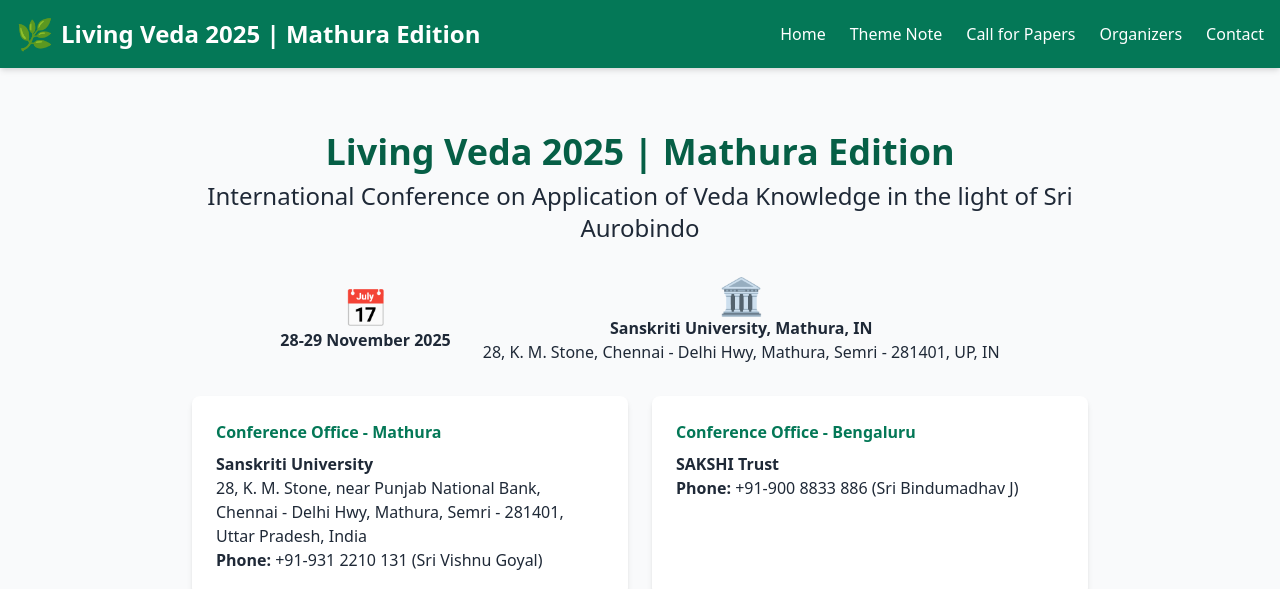
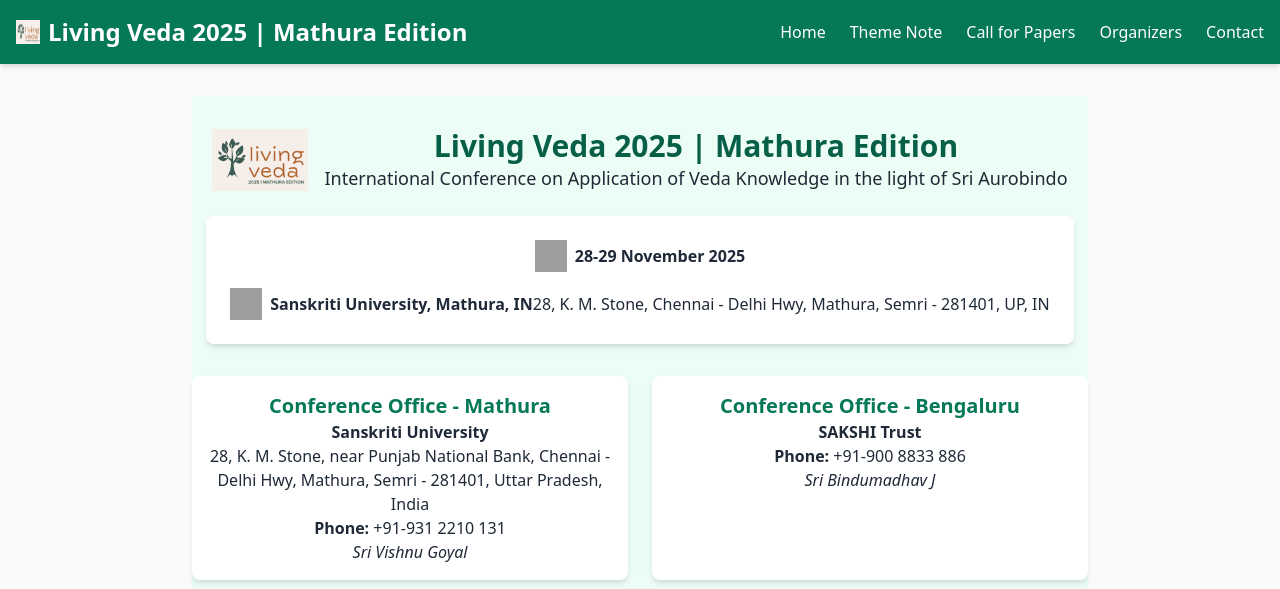
Before and after one commit to nagarajpg/living-veda-2025, a Jekyll site: the page built from index.md, in a window 1280 px wide. Shown: the top 589 px of the page. Built offline with Jekyll 4.4.1, drawn with Linux system fonts in a browser that asks for light colours; some of the changed text lies outside the part shown; grey boxes are pictures that could not be loaded.

Commit message:
add resposive css and make links birghter and bigger

```diff
--- a/_config.yml
+++ b/_config.yml
@@ -1,8 +1,7 @@
 title: Living Veda 2025 | Mathura Edition
 description: International Conference on Application of Veda Knowledge in the light of Sri Aurobindo, 28-29 November 2025, Sanskriti University, Mathura, IN.
-url: "https://nagarajpg.github.io"
-baseurl: "/living-veda-2025"
-url: "https://nagarajpg.github.io"
+baseurl: ""
+url: "https://livingveda.info"
 theme: minima
 plugins:
   - jekyll-feed
@@ -23,12 +22,8 @@
   website: www.vedah.com
   email: info@vedah.com
   registration_link: https://forms.gle/YourGoogleFormLinkHere
-  sri_aurobindo_image: /assets/images/sri-aurobindo-portrait.jpg
-  logos:
-    - central_sanskrit: /assets/images/central-sanskrit-university-logo.png
-    - sanskriti: /assets/images/sanskriti-university-logo.png
-    - sri_aurobindo_society: /assets/images/sri-aurobindo-society-logo.png
-    - sakshi_trust: /assets/images/sakshi-trust-logo.png
+  sri_aurobindo_image: /assets/images/sri-aurobindo-circle.png
+  theme_note_bg_image: /assets/images/theme-temple-bg.jpg
   offices:
     - name: Conference Office - Mathura
       org: Sanskriti University
@@ -69,18 +64,16 @@
     deadline_abstract: 30th September 2025
     deadline_full: 30th October 2025
     topics:
-      - a. Vedic philosophy and spirituality
-      - b. Vedic rituals and practices in modern times
-      - c. Vedic insights for sustainable living
-      - d. Interdisciplinary approaches to Vedic studies
-      - e. Vedic heritage and cultural preservation
+      - Vedic philosophy and spirituality
+      - Vedic rituals and practices in modern times
+      - Vedic insights for sustainable living
+      - Interdisciplinary approaches to Vedic studies
+      - Vedic heritage and cultural preservation
     guidelines:
-      - Abstracts (250–300 words): 30th September 2025
-      - Selection and other key details will be communicated through email
-      - Full papers (for selected abstracts): 30th October 2025
-      - Papers must be original, unpublished, and not under review elsewhere
-      - Submissions should be in English/Hindi/Samskruta and aligned with the conference theme
+      - Abstracts (250–300 words)
+      - Papers in English/Hindi/Samskruta, original and unpublished
+      - Aligned with conference theme
     benefits:
-      - Present research to a diverse audience of scholars and practitioners
-      - Selected papers will be published in conference proceedings/journals
-      - Networking opportunities with leading experts in Vedic studies
+      - Present to diverse audience
+      - Selected papers published in proceedings/journal
+      - Networking with experts
--- a/_layouts/default.html
+++ b/_layouts/default.html
@@ -8,25 +8,41 @@
   {% seo %}
 </head>
 <body class="bg-gray-50 font-sans text-gray-800">
-  <header class="bg-green-700 text-white p-4 shadow-md relative">
+  <header class="bg-green-700 text-white p-4 shadow-md">
     <div class="container mx-auto flex justify-between items-center">
-      <a href="/" class="text-2xl font-bold flex items-center">
-        <span class="mr-2 text-3xl">🌿</span>{{ site.conference.name }}
+      <a href="{{ site.baseurl }}/" class="text-2xl font-bold flex items-center">
+        <img src="{{ site.baseurl }}/assets/images/living-veda-logo.png" alt="Logo" class="w-6 h-6 mr-2">
+        {{ site.conference.name }}
       </a>
-      <ul class="flex space-x-6">
+      <div class="md:hidden">
+        <button id="menu-toggle" class="focus:outline-none">
+          <svg class="w-6 h-6" fill="none" stroke="currentColor" viewBox="0 0 24 24">
+            <path stroke-linecap="round" stroke-linejoin="round" stroke-width="2" d="M4 6h16M4 12h16m-7 6h7"></path>
+          </svg>
+        </button>
+      </div>
+      <nav id="nav-menu" class="hidden md:flex md:space-x-6">
+        <ul class="flex flex-col md:flex-row space-y-2 md:space-y-0 md:space-x-6">
           <li><a href="{{ site.baseurl }}/" class="hover:underline">Home</a></li>
           <li><a href="{{ site.baseurl }}/theme-note" class="hover:underline">Theme Note</a></li>
           <li><a href="{{ site.baseurl }}/call-for-papers" class="hover:underline">Call for Papers</a></li>
           <li><a href="{{ site.baseurl }}/organizers" class="hover:underline">Organizers</a></li>
           <li><a href="{{ site.baseurl }}/contact" class="hover:underline">Contact</a></li>
         </ul>
+      </nav>
     </div>
   </header>
   <main class="container mx-auto py-8 px-4">
     {{ content }}
   </main>
   <footer class="bg-gray-800 text-white p-4 text-center mt-12">
-    <p>&copy; {{ site.time | date: '%Y' }} {{ site.conference.name }} | <a href="{{ site.conference.website }}" class="underline">www.vedah.com</a> | <a href="mailto:{{ site.conference.email }}" class="underline">info@vedah.com</a></p>
+    <p>&copy; {{ site.time | date: '%Y' }} {{ site.conference.name }}. Organized by {{ site.conference.organizers | join: ', ' }}. <a href="{{ site.conference.website }}" class="underline">www.vedah.com</a> | <a href="mailto:{{ site.conference.email }}" class="underline">{{ site.conference.email }}</a></p>
   </footer>
+  <script>
+    document.getElementById('menu-toggle').addEventListener('click', function() {
+      const navMenu = document.getElementById('nav-menu');
+      navMenu.classList.toggle('hidden');
+    });
+  </script>
 </body>
 </html>
--- a/index.md
+++ b/index.md
@@ -3,45 +3,72 @@
 title: Home
 ---
 
-<div class="py-8">
-  <div class="text-center mb-8">
-    <h1 class="text-4xl font-bold text-green-800 mb-2">{{ site.conference.name }}</h1>
-    <h2 class="text-2xl mb-6">{{ site.conference.full_name }}</h2>
-  </div>
-
-  <div class="flex flex-col md:flex-row justify-center items-center space-y-4 md:space-y-0 md:space-x-8 mb-8">
-    <div class="text-center">
-      <span class="text-4xl">📅</span>
-      <p class="font-bold">{{ site.conference.dates }}</p>
-    </div>
-    <div class="text-center">
-      <span class="text-4xl">🏛️</span>
-      <p class="font-bold">{{ site.conference.location }}</p>
-      <p>{{ site.conference.address }}</p>
+<div class="text-center py-8 bg-green-50">
+  <div class="flex justify-center items-center mb-6 flex-col md:flex-row">
+    <img src="{{ site.baseurl }}/assets/images/living-veda-logo.png" alt="Living Veda Logo" class="w-24 h-auto mb-4 md:mb-0 md:mr-4">
+    <div>
+      <h1 class="text-4xl font-bold text-green-800 sm:text-3xl">{{ site.conference.name }}</h1>
+      <h2 class="text-xl sm:text-lg">{{ site.conference.full_name }}</h2>
     </div>
   </div>
 
-  <div class="grid md:grid-cols-2 gap-6 mb-8 max-w-4xl mx-auto">
+  <div class="bg-white p-6 rounded-lg shadow-md inline-block mb-8 w-full md:w-auto">
+    <div class="flex justify-center items-center mb-4 flex-col sm:flex-row">
+      <img src="{{ site.baseurl }}/assets/images/calendar-icon.png" alt="Calendar" class="w-8 h-8 mr-0 sm:mr-2 mb-2 sm:mb-0">
+      <strong>{{ site.conference.dates }}</strong>
+    </div>
+    <div class="flex justify-center items-center flex-col sm:flex-row">
+      <img src="{{ site.baseurl }}/assets/images/location-icon.png" alt="Location" class="w-8 h-8 mr-0 sm:mr-2 mb-2 sm:mb-0">
+      <strong>{{ site.conference.location }}</strong><br class="sm:hidden">{{ site.conference.address }}
+    </div>
+  </div>
+
+  <div class="grid grid-cols-1 md:grid-cols-2 gap-6 mb-8 max-w-4xl mx-auto">
     {% for office in site.conference.offices %}
-    <div class="bg-white p-6 rounded-lg shadow-md">
-      <h3 class="font-bold text-green-700 mb-2">{{ office.name }}</h3>
+    <div class="bg-white p-4 rounded-lg shadow-md">
+      <h3 class="font-bold text-green-700 text-lg sm:text-xl">{{ office.name }}</h3>
       <p><strong>{{ office.org }}</strong></p>
-      <p>{{ office.address }}</p>
-      <p><strong>Phone:</strong> {{ office.phone }} ({{ office.contact }})</p>
+      <p class="text-sm sm:text-base">{{ office.address }}</p>
+      <p><strong>Phone:</strong> {{ office.phone }}<br><em>{{ office.contact }}</em></p>
     </div>
     {% endfor %}
   </div>
 
-  <div class="flex justify-center space-x-6 mb-8">
-    <img src="{{ site.conference.logos.central_sanskrit }}" alt="Central Sanskrit University" class="w-20 h-auto">
-    <img src="{{ site.conference.logos.sanskriti }}" alt="Sanskriti University" class="w-20 h-auto">
-    <img src="{{ site.conference.logos.sri_aurobindo_society }}" alt="Sri Aurobindo Society" class="w-20 h-auto">
-    <img src="{{ site.conference.logos.sakshi_trust }}" alt="SAKSHI Trust" class="w-20 h-auto">
+  <div class="flex justify-center space-x-6 mb-8 flex-wrap">
+    <img src="{{ site.baseurl }}/assets/images/central-sanskrit-uni-logo.png" alt="Central Sanskrit University Logo" class="w-20 h-auto mb-4 sm:mb-0">
+    <img src="{{ site.baseurl }}/assets/images/sanskriti-uni-logo.png" alt="Sanskriti University Logo" class="w-20 h-auto mb-4 sm:mb-0">
+    <img src="{{ site.baseurl }}/assets/images/sri-aurobindo-society-logo.png" alt="Sri Aurobindo Society Logo" class="w-20 h-auto mb-4 sm:mb-0">
+    <img src="{{ site.baseurl }}/assets/images/sakshi-trust-logo.png" alt="SAKSHI Trust Logo" class="w-20 h-auto mb-4 sm:mb-0">
   </div>
 
-  <div class="text-center">
-    <a href="/theme-note" class="btn mr-4">Theme Note</a>
-    <a href="/call-for-papers" class="btn mr-4">Call for Papers</a>
-    <a href="{{ site.conference.registration_link }}" target="_blank" class="btn">Register</a>
+  <!-- Highlighted Action Section -->
+  <div class="mb-8">
+    <h3 class="text-2xl font-bold text-green-800 mb-6 text-center">Get Involved</h3>
+    <div class="grid grid-cols-1 md:grid-cols-3 gap-6 max-w-4xl mx-auto">
+      <a href="{{ site.baseurl }}/theme-note" class="btn-highlight-large orange w-full">
+        <div class="text-center">
+          <span class="text-3xl mb-2">📖</span>
+          <h4 class="text-xl font-bold mb-2">Theme Note</h4>
+          <p class="text-sm text-gray-700">Explore the vision</p>
+        </div>
+      </a>
+      <a href="{{ site.baseurl }}/call-for-papers" class="btn-highlight-large orange w-full">
+        <div class="text-center">
+          <span class="text-3xl mb-2">✍️</span>
+          <h4 class="text-xl font-bold mb-2">Call for Papers</h4>
+          <p class="text-sm text-gray-700">Submit your abstract</p>
+        </div>
+      </a>
+      <a href="{{ site.conference.registration_link }}" target="_blank" class="btn-highlight-large green w-full">
+        <div class="text-center">
+          <span class="text-3xl mb-2">📝</span>
+          <h4 class="text-xl font-bold mb-2">Register</h4>
+          <p class="text-sm text-gray-700">Secure your spot</p>
+        </div>
+      </a>
+    </div>
   </div>
+
+  <p class="text-center text-sm text-gray-600 mt-4">Optimized for mobile viewing. Scan the QR code below!</p>
+  <img src="{{ site.baseurl }}/assets/images/qr-code.png" alt="QR Code for livingveda.info" class="mx-auto mt-2 w-24 h-24 sm:w-32 sm:h-32">
 </div>
```
Also changed, not shown: _sass/main.scss (+30 -5 lines), theme-note.md (+35 -20 lines). Lines whose indentation alone changed are shown as unchanged.
